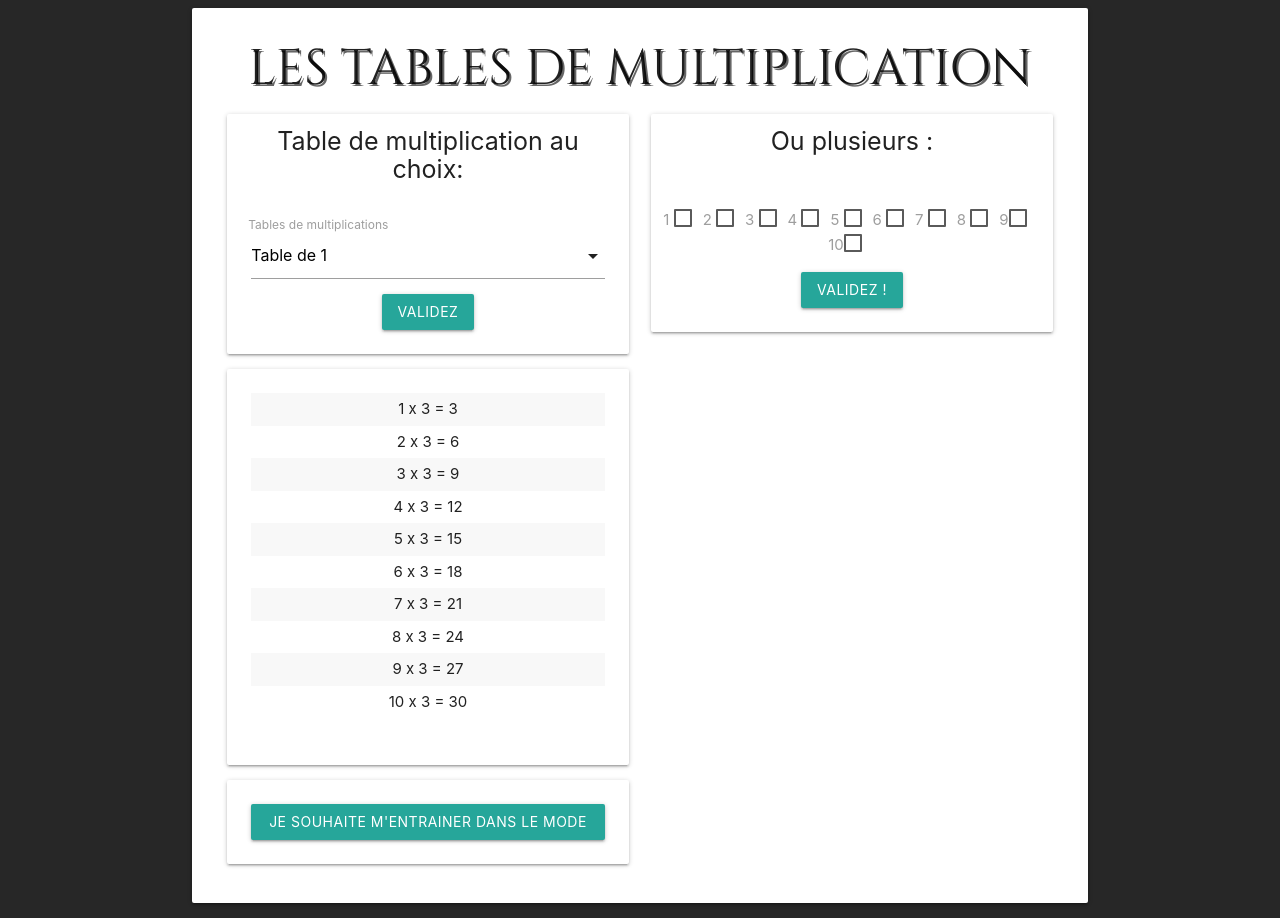
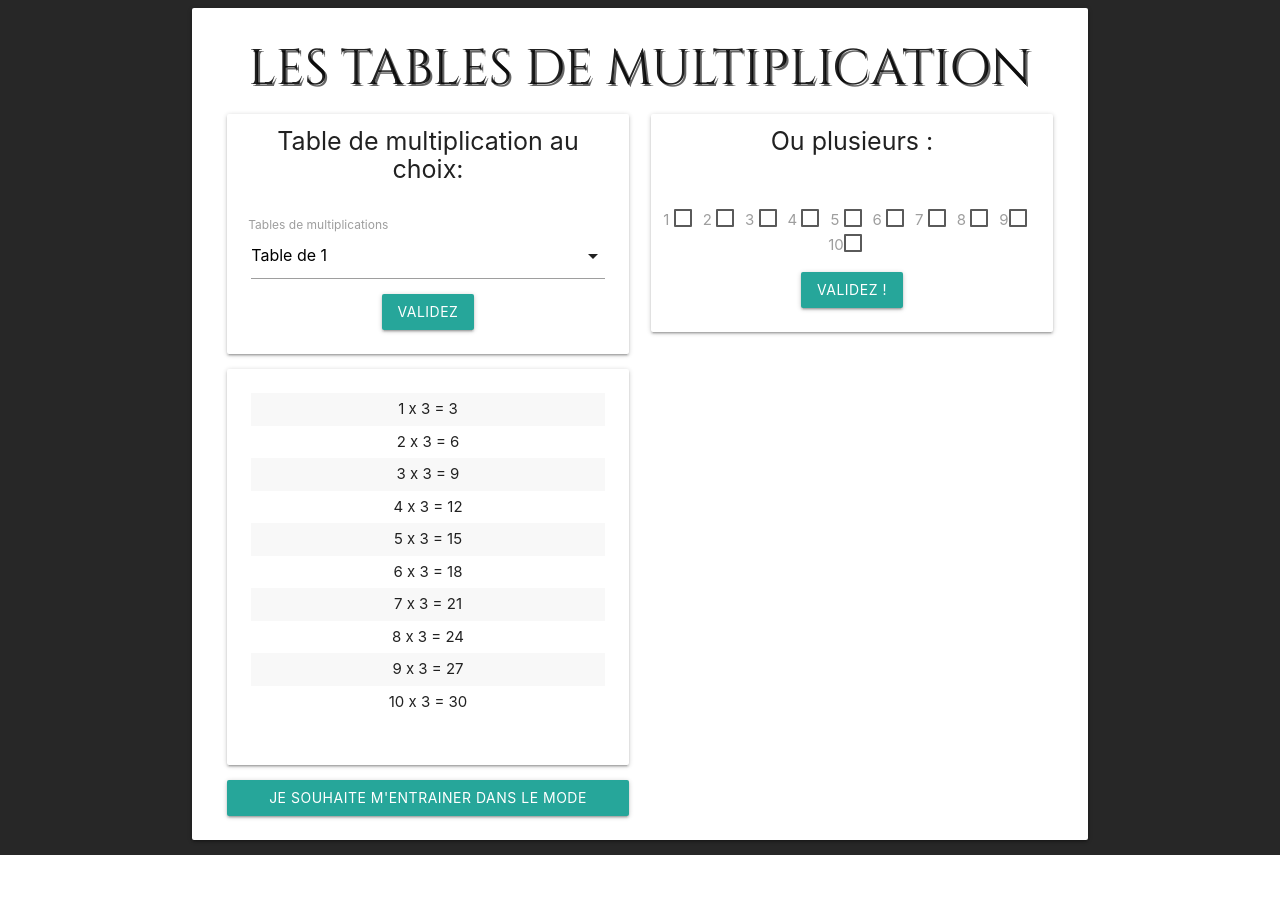
Before and after one commit to PierreHermey/tables_multi, a PHP site: page / in a window 1280 px wide. After the commit the page ends 855 px from the top, so only its background shows below. Run offline with PHP 8.4, Linux system fonts and the light colour scheme.

Commit message:
remove pulse

```diff
--- a/index.php
+++ b/index.php
@@ -48,9 +48,7 @@
 					echo "</table><br>";
 				?>
 			</article>
-			<div class="card-panel">
-				<a class="waves-effect waves-light btn pulse" href="quiz.php">Je souhaite m'entrainer dans le mode révision !</a>
-			</div>
+				<a class="waves-effect waves-light btn" href="quiz.php">Je souhaite m'entrainer dans le mode révision !</a>
 		</form>
 		<form class="container col s12  l6" action="index.php" method="post">
 			<article class="card-panel hoverable">
```
